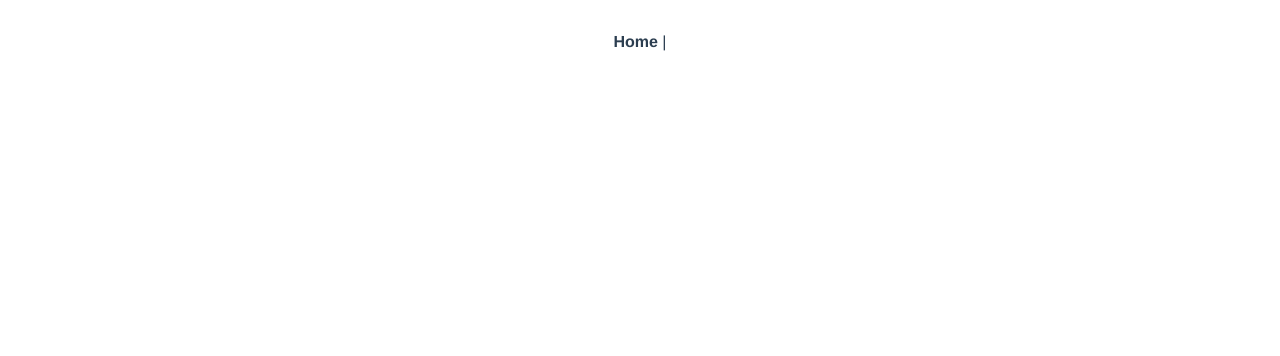
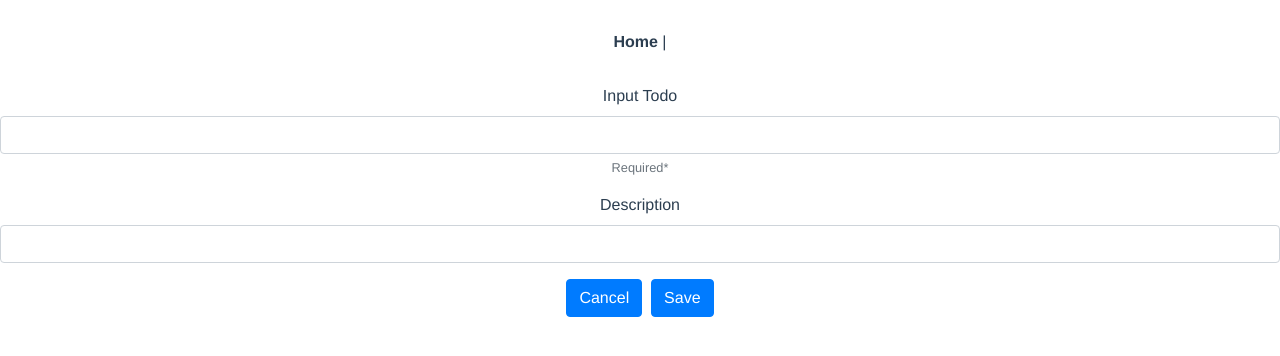
Before and after one commit to wrnithzs/todo2-store, a Vue app: page /edit/1 in a window 1280 px wide. Shown: the top 356 px of the page. Built offline with nearby package versions, Linux system fonts and the light colour scheme.

Commit message:
Revert ":construction:  stuck edit function"
This reverts commit ac7892746d6161b33e080c4d9caf40cdd9cbd4e1.

```diff
--- a/src/components/EditTodo.vue
+++ b/src/components/EditTodo.vue
@@ -2,15 +2,15 @@
   <div>
     <div class="form-group">
       <label>Input Todo</label>
-      <input v-model="edittodo.task" click="createError = false" type="text" class="form-control" />
+      <input v-model="todo.task" @click="createError = false" type="text" class="form-control" />
       <small class="form-text text-muted">Required*</small>
     </div>
     <div class="form-group">
       <label>Description</label>
-      <input v-model="edittodo.detail" type="text" class="form-control" />
+      <input v-model="todo.detail" type="text" class="form-control" />
     </div>
     <button class="btn btn-primary" >Cancel</button>&nbsp;
-    <button class="btn btn-primary" @click="save()">Save</button>
+    <button class="btn btn-primary" @click="save">Save</button>
   </div>
 </template>
 
@@ -19,15 +19,11 @@ import { mapActions, mapGetters } from 'vuex'
 export default {
   name: 'Edit',
   mounted () {
-    const T = this
-    T.editindex = this.$route.params.id
-    T.edittodo.task = this.$route.params.task
-    T.edittodo.detail = this.$route.params.detail
   },
   data () {
     return {
-      editindex: undefined,
-      edittodo: {
+      todo: {
+        id: '',
         task: '',
         detail: ''
       }
@@ -44,15 +40,13 @@ export default {
       editTodo: 'editTodo'
     }),
     save () {
-      console.log(this.edittodo)
-      console.log('index:' + this.editindex)
-      this.editTodo(this.editindex, this.edittodo)
-      this.edittodo = {
+      this.editTodo(this.todo)
+      this.newID++
+      this.todo = {
+        id: '',
         task: '',
         detail: ''
       }
-      this.editindex = null
-      this.$router.push({ path: '/' })
     }
   }
 }
--- a/src/components/TodoList.vue
+++ b/src/components/TodoList.vue
@@ -5,7 +5,7 @@
       <h1>show todos</h1>
       <li v-for=" (todo, index) in allTodos" :key="index" class="card mb-1">
         <div class="card-body">
-          <p class="card-title">Task: {{todo.task}}</p>
+          <p class="card-title">Task: {{todo.id}}: {{todo.task}}</p>
           <p class="card-text">detail: {{todo.detail}}</p>
           <div class="row-center">
             <div class="col-auto-mr-auto">
@@ -15,20 +15,21 @@
                 type="button"
                 class="btn btn-danger"
               >Delete</button>&nbsp;
-              <!-- <button
+              <button
                 v-on:click="edit(index)"
                 type="button"
                 class="btn btn-warning"
-              >Edit</button>&nbsp; -->
+              >Edit</button>&nbsp;
               <!-- button in list end -->
-             <router-link :to="{name: 'Edit', params: { id: index, task: todo.task, detail: todo.detail} }"
-              class="btn btn-warning" >Edit</router-link>&nbsp;
+             <!-- <router-link :to="{name: 'Edit', params: { id: index} }"
+              class="btn btn-warning" >Edit</router-link>&nbsp; -->
             </div>
           </div>
         </div>
       </li>
     </div>
       <div v-if="showAddInput">
+      <input  type="text" placeholder="Enter a new id" v-model="todo.id"  />&nbsp;
       <input  type="text" placeholder="Enter a new Task" v-model="todo.task"  />&nbsp;
       <input  type="text" placeholder="Enter a new Details" v-model="todo.detail"  /><br><br>
       <button class="btn btn-info" @click="save">Add Todos</button>
@@ -37,7 +38,7 @@
     </ul>
     <!-- out of list  add new todo-->
         <!-- edit section -->
-        <!-- <div v-if="showEdit">
+        <div v-if="showEdit">
         <div class="form-group">
           <label > Edit Input ID</label>
           <input type="text" v-model="edittodo.id" class="form-control" />
@@ -53,7 +54,7 @@
           type="button"
           class="btn btn-primary"
         >Save Edit</button>
-      </div> -->
+      </div>
   </div>
 </template>
 
@@ -64,10 +65,12 @@ export default {
   data () {
     return {
       todo: {
+        id: '',
         task: '',
         detail: ''
       },
       edittodo: {
+        id: '',
         task: '',
         detail: ''
       },
@@ -100,19 +103,19 @@ export default {
       }
     },
     edit (index) {
-      const todo = this.todo[index]
+      const todo = this.allTodos[index]
       this.edittodo = todo
       this.editIndex = index
       this.showEdit = true
       this.showTodolist = true
       this.showAddInput = false
       console.log('index:' + this.editIndex)
-      // console.log(this.edittodo)
+      console.log(this.edittodo)
     },
     update () {
       if (this.editIndex !== undefined) {
         console.log('updateindex:' + this.editIndex)
-        this.editTodo(this.editIndex)
+        this.editTodo(this.edittodo, this.editIndex)
       }
       this.showTodolist = true
       this.showEdit = false
--- a/src/router/index.js
+++ b/src/router/index.js
@@ -19,7 +19,7 @@ const routes = [
     component: () => import(/* webpackChunkName: "about" */ '../views/About.vue')
   },
   {
-    path: '/edit/:id/:task/:detail',
+    path: '/edit/:id',
     name: 'Edit',
     component: Edit
   }
--- a/src/store/index.js
+++ b/src/store/index.js
@@ -7,10 +7,12 @@ export default new Vuex.Store({
   state: {
     todos: [
       {
+        id: 1,
         task: 'Buy food at the supermarket.',
         detail: 'AAAA'
       },
       {
+        id: 2,
         task: 'Organize the living room',
         detail: 'BBBB'
       }
@@ -22,26 +24,26 @@ export default new Vuex.Store({
   //   }
   // },
   mutations: {
-    'ADD_TODO' (state, payload) {
+    'ADD_TODO' (state, todo) {
       // var newTodo = {
       //   id: todo.id,
       //   task: todo.task,
       //   detail: todo.detail
       // }
-      state.todos.push(payload)
+      state.todos.push(todo)
     },
     'DELETE_TODO' (state, index) {
       state.todos.splice(index, 1)
       console.log(index)
     },
-    'EDIT_TODO' (state, editindex, edittodo) {
-      // console.log(state.todos[editindex])
-      console.log('store index' + editindex)
+    'EDIT_TODO' (state, edittodo, index) {
+      state.todos[index] = edittodo
+      console.log('store edit')
       console.log(edittodo)
-      // state.todos[editindex] = edittodo
-      // state.todos.splice(editindex, 1, edittodo)
-      // console.log(state.todos[editindex])
     }
+    // 'LOAD_TODO' (state, todo) {
+    //   state.todos = todo
+    // }
 
   },
   // 'UPDATE_TODO' (state, payload) {
@@ -54,8 +56,8 @@ export default new Vuex.Store({
     deleteTodo ({ commit }, index) {
       commit('DELETE_TODO', index)
     },
-    editTodo ({ commit }, editindex, edittodo) {
-      commit('EDIT_TODO', editindex, edittodo)
+    editTodo ({ commit }, edittodo, index) {
+      commit('EDIT_TODO', edittodo, index)
     },
     uploadTodo ({ commit }, edittodo) {
       commit('UPLOAD_TODO', edittodo)
```
